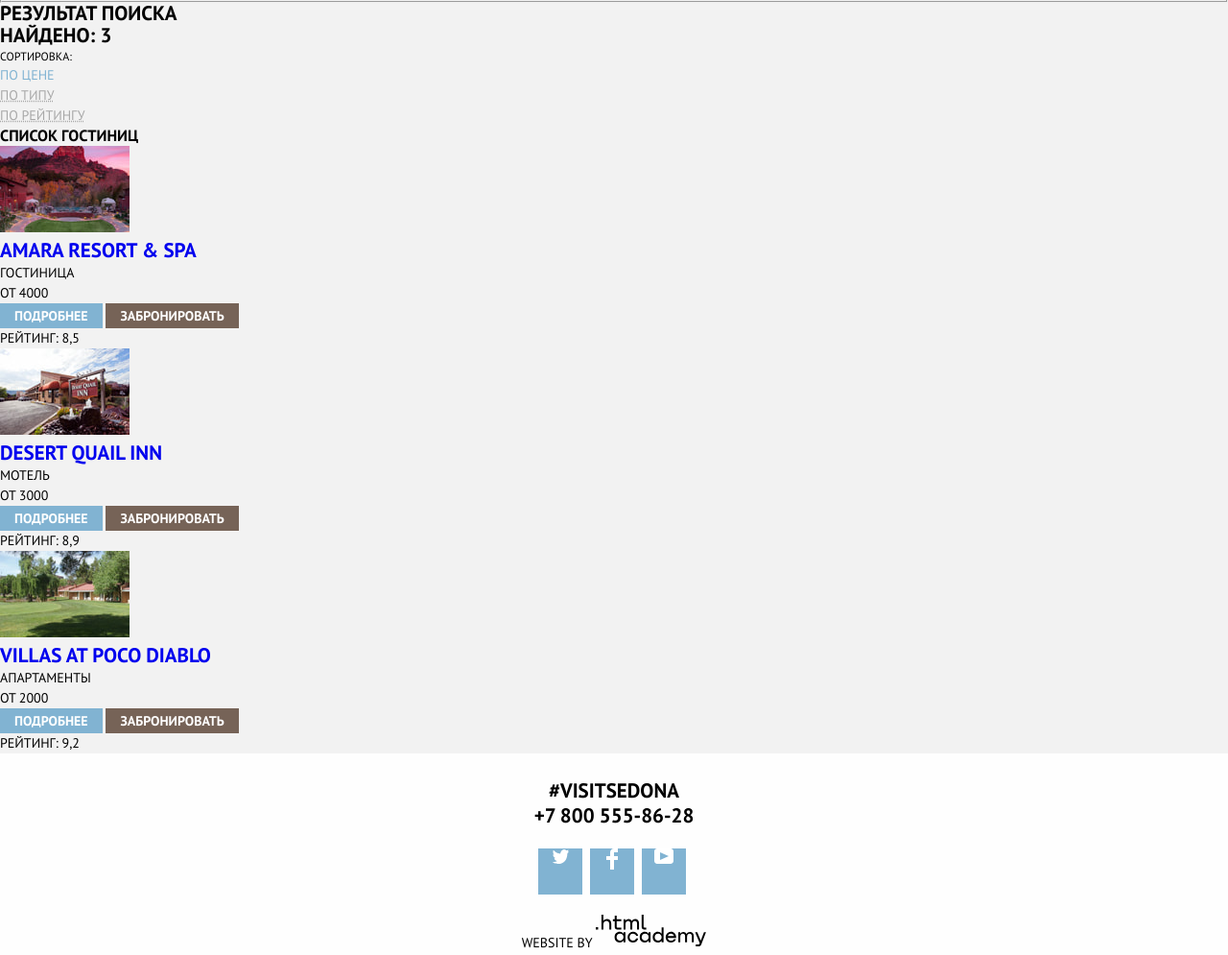
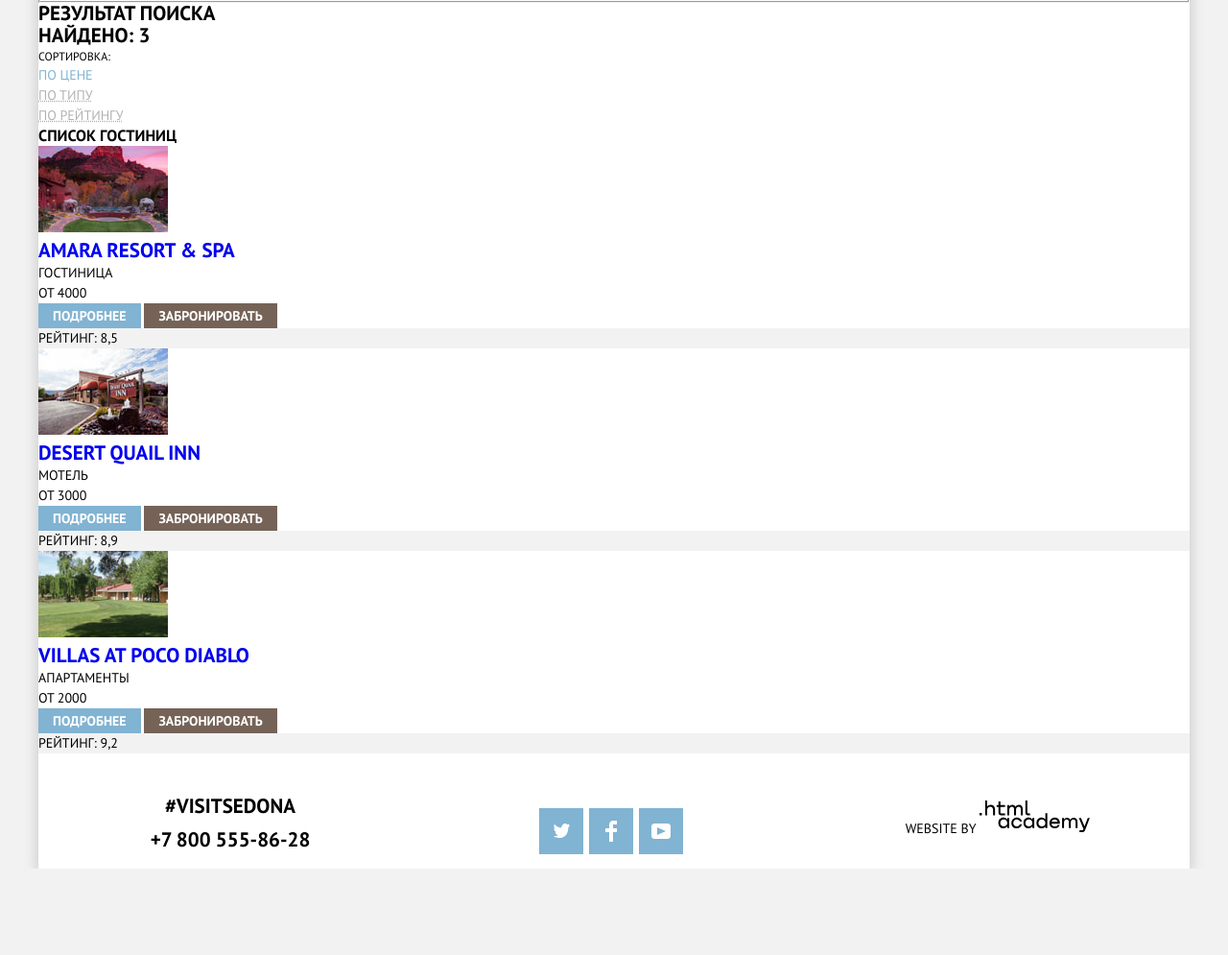
Before and after one commit to Proalex90/1744861-sedona-31, a plain HTML site: page catalog.html in a window 1280 px wide. Shown: the part 545-1540 px from the top of the page at 96% size. After the commit the page ends 1450 px from the top, so only its background shows below. Drawn offline with Linux system fonts and the light colour scheme.

Commit message:
Сетки на гридах внутренней страницы

```diff
--- a/catalog.html
+++ b/catalog.html
@@ -8,6 +8,7 @@
     <title>Забронирвать гостиницу</title>
   </head>
   <body class="body">
+    <div class="wrapper">
       <header class="header">
         <a class="header__logo" href="index.html" title="На главную"
           ><img
@@ -158,7 +159,6 @@
               <a class="sorting__link" href="#">По рейтингу</a>
             </li>
           </ul>
-
           <section class="search-results results">
             <h3 class="results__title">Список гостиниц</h3>
             <ul class="results__list">
@@ -230,6 +230,7 @@
         </section>
       </main>
       <footer class="footer">
+        <div class="footer__wrapper container">
           <section class="footer__contacts contacts">
             <h2 class="contacts__title">Контакты</h2>
             <p class="contacts__text">#VISITSEDONA</p>
@@ -241,21 +242,17 @@
             </h2>
             <ul class="social__list">
               <li class="social__item">
-            <a class="social__button" href="#"
-              ><img src="img/twitter-icon.svg" alt=""
-            /></a>
+                <a class="social__button tw" href="#" title="Наш Твиттер">
+                </a>
               </li>
               <li class="social__item">
-            <a class="social__button" href="#"
-              ><img src="img/fb-icon.svg" alt=""
-            /></a>
+                <a class="social__button fb" href="#" title="Наш Фейсбук"></a>
               </li>
               <li class="social__item">
-            <a class="social__button" href="#"
-              ><img src="img/youtube-icon.svg" alt=""
-            /></a>
+                <a class="social__button yt" href="#" title="Наш канал на Youtube"></a>
               </li>
             </ul>
+            </section>
           <section class="footer-copyright copyright">
               <h2 class="copyright__title">HTMLAcademy</h2>
               <p class="copyright__text">WEBSITE by</p>
@@ -264,7 +261,7 @@
                 href="https://htmlacademy.ru/intensive/htmlcss"
                 title="HTML и CSS. Профессиональная вёрстка сайтов"
                 ><svg
-              class="button__svg"
+                  class="vector"
                   width="115"
                   height="34"
                   fill="none"
@@ -284,6 +281,8 @@
               </a>
           </section>
           </section>
+          </div>
         </footer>
+    </div>
   </body>
 </html>
--- a/css/style.css
+++ b/css/style.css
@@ -229,6 +229,10 @@
   font-size: 21px;
   font-weight: 700;
   line-height: 26px;
+}
+
+.contacts__text {
+  margin-bottom: 9px;
 }
 
 .contacts__phone {
@@ -473,10 +477,12 @@
   text-align: center;
 }
 
-.footer {
+.footer__wrapper {
   grid-template-columns: 1fr 1fr 1fr;
   justify-items: stretch;
   text-align: center;
+  height: 120px;
+  align-items: center;
 }
 
 .social__button {
@@ -486,14 +492,12 @@
   background-color: var(--basic-blue);
 }
 
-.social__item {
-  display: inline-block;
-  vertical-align: middle;
-  margin-right: 4px;
+.social__list {
+  display: flex;
+  flex-direction: row;
+  justify-content: center;
 }
 
-.footer-copyright,
-.footer__social,
-.footer__contacts {
-  align-self: flex-end;
+.social__item {
+  margin-right: 6px;
 }
```
Also changed, not shown: index.html (+4 -1 lines). Lines whose indentation alone changed are shown as unchanged.
